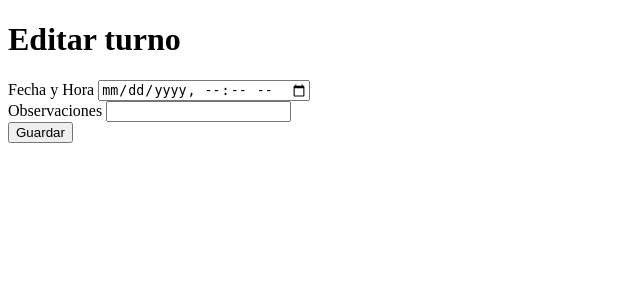
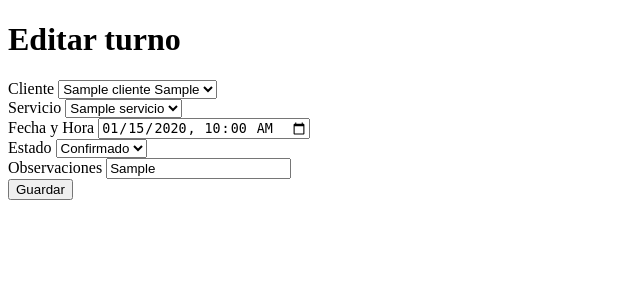
Before and after one commit to marisoltorres99/Turnero, a Flask app: page /turnos/editar/1 in a window 1280 px wide. Shown: the part 96-396 px from the top of the page, without its empty margins (0-640 px from the left). Run offline with Flask 3, Linux system fonts and the light colour scheme; tables that the repository leaves empty hold one stand-in row (values such as "Sample post").

Commit message:
Agregar campos de cliente/servicio/estado y arreglar listado de turnos
El formulario no tenia campos para elegir cliente ni servicio, y el listado usaba una variable 's' inexistente (copiada del template de servicios) que rompia la pagina con un 500.

```diff
--- a/templates/turnos/form.html
+++ b/templates/turnos/form.html
@@ -13,13 +13,47 @@
 <form method="POST">
 
     <div>
-        <label>Fecha y Hora</label>
-        <input type="datetime-local" name="fecha_hora" required>
+        <label>Cliente</label>
+        <select name="cliente_id" required>
+            {% for c in clientes %}
+            <option value="{{ c.id }}" {% if turno and turno.cliente_id == c.id %}selected{% endif %}>
+                {{ c.nombre }} {{ c.apellido }}
+            </option>
+            {% endfor %}
+        </select>
     </div>
 
     <div>
+        <label>Servicio</label>
+        <select name="servicio_id" required>
+            {% for s in servicios %}
+            <option value="{{ s.id }}" {% if turno and turno.servicio_id == s.id %}selected{% endif %}>
+                {{ s.nombre }}
+            </option>
+            {% endfor %}
+        </select>
+    </div>
+
+    <div>
+        <label>Fecha y Hora</label>
+        <input type="datetime-local" name="fecha_hora" value="{{ turno.fecha_hora.strftime('%Y-%m-%dT%H:%M') if turno else '' }}" required>
+    </div>
+
+    {% if turno %}
+    <div>
+        <label>Estado</label>
+        <select name="estado">
+            <option value="Pendiente" {% if turno.estado == "Pendiente" %}selected{% endif %}>Pendiente</option>
+            <option value="Confirmado" {% if turno.estado == "Confirmado" %}selected{% endif %}>Confirmado</option>
+            <option value="Cancelado" {% if turno.estado == "Cancelado" %}selected{% endif %}>Cancelado</option>
+            <option value="Realizado" {% if turno.estado == "Realizado" %}selected{% endif %}>Realizado</option>
+        </select>
+    </div>
+    {% endif %}
+
+    <div>
         <label>Observaciones</label>
-        <input type="text" name="observaciones" value="{{ servicio.observaciones if servicio else '' }}">
+        <input type="text" name="observaciones" value="{{ turno.observaciones if turno else '' }}">
     </div>
 
     <button type="submit">
```
Also changed, not shown: templates/turnos/listado.html (+1 -7 lines).
